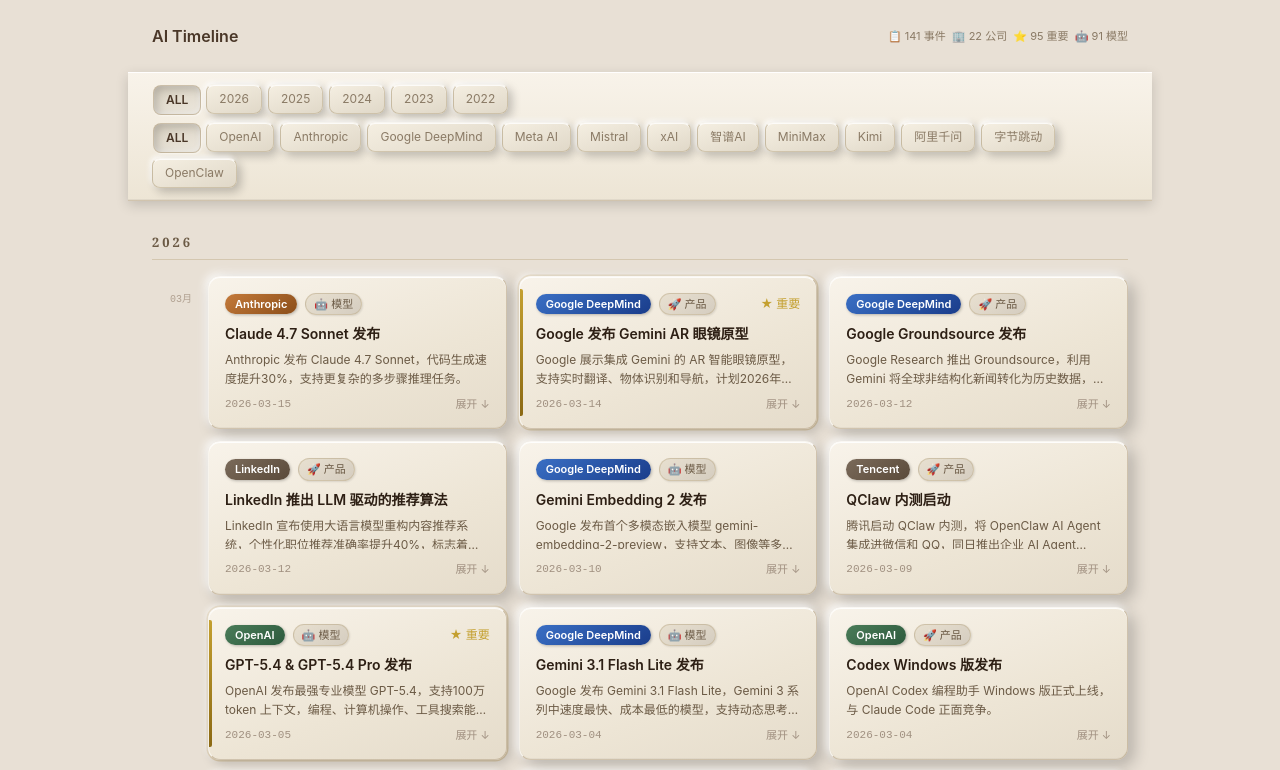
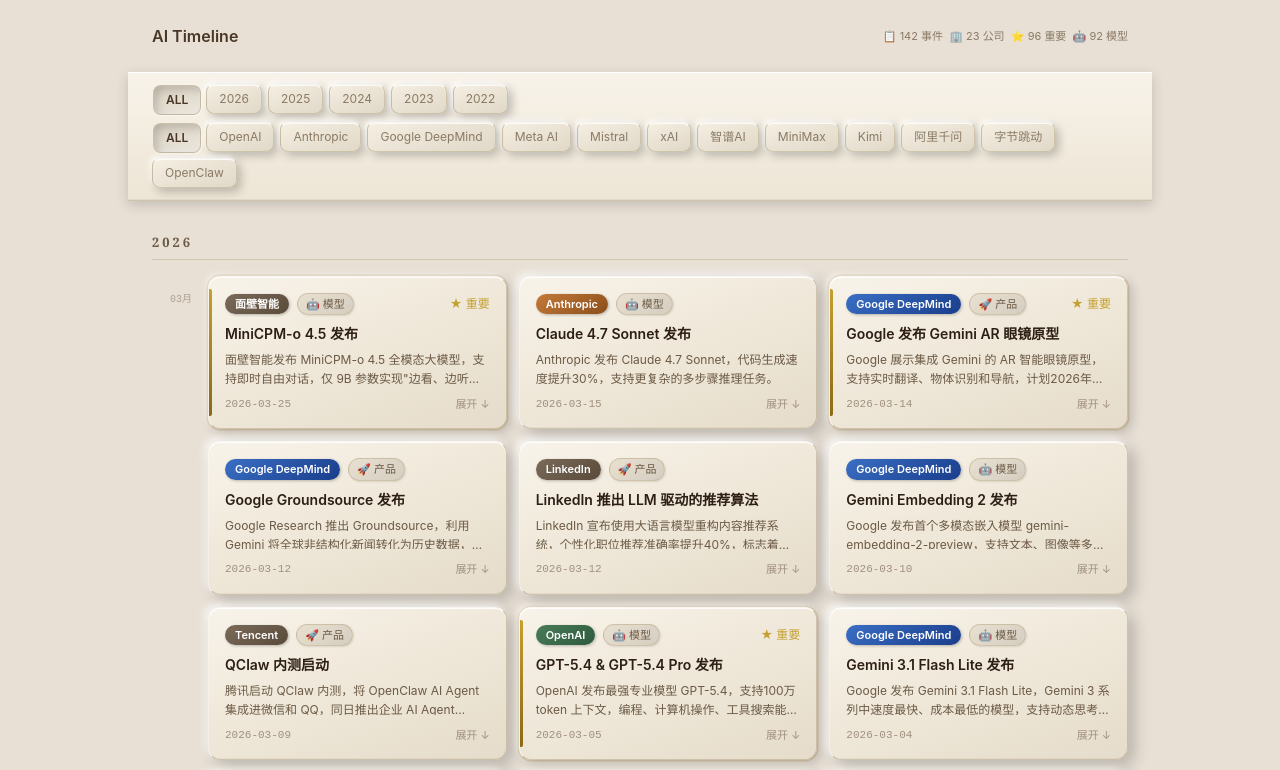
Before and after one commit to lc-chao/ai-timeline, a React (Vite) app: page / in a window 1280 px wide. Shown: the top 770 px of the page. Built offline with nearby package versions, Linux system fonts and the light colour scheme.

Commit message:
data: 自动更新 2026-03-25

```diff
--- a/src/data/events.ts
+++ b/src/data/events.ts
@@ -1287,4 +1287,13 @@
     description: 'NVIDIA 在 GTC 2026 上宣布成立 Nemotron Coalition，联合全球顶级 AI 实验室（包括 Perplexity 等）共同推进开放前沿模型开发，通过共享研究、数据和算力加速全球 AI 生态创新。',
     importance: 'high',
   },
+  {
+    id: 'mianbizhineng-minicpm-o-45',
+    date: '2026-03-25',
+    company: '面壁智能',
+    type: 'model',
+    title: 'MiniCPM-o 4.5 发布',
+    description: '面壁智能发布 MiniCPM-o 4.5 全模态大模型，支持即时自由对话，仅 9B 参数实现"边看、边听、主动说"的全模态交互能力，开源发布。',
+    importance: 'high',
+  },
 ]
```
